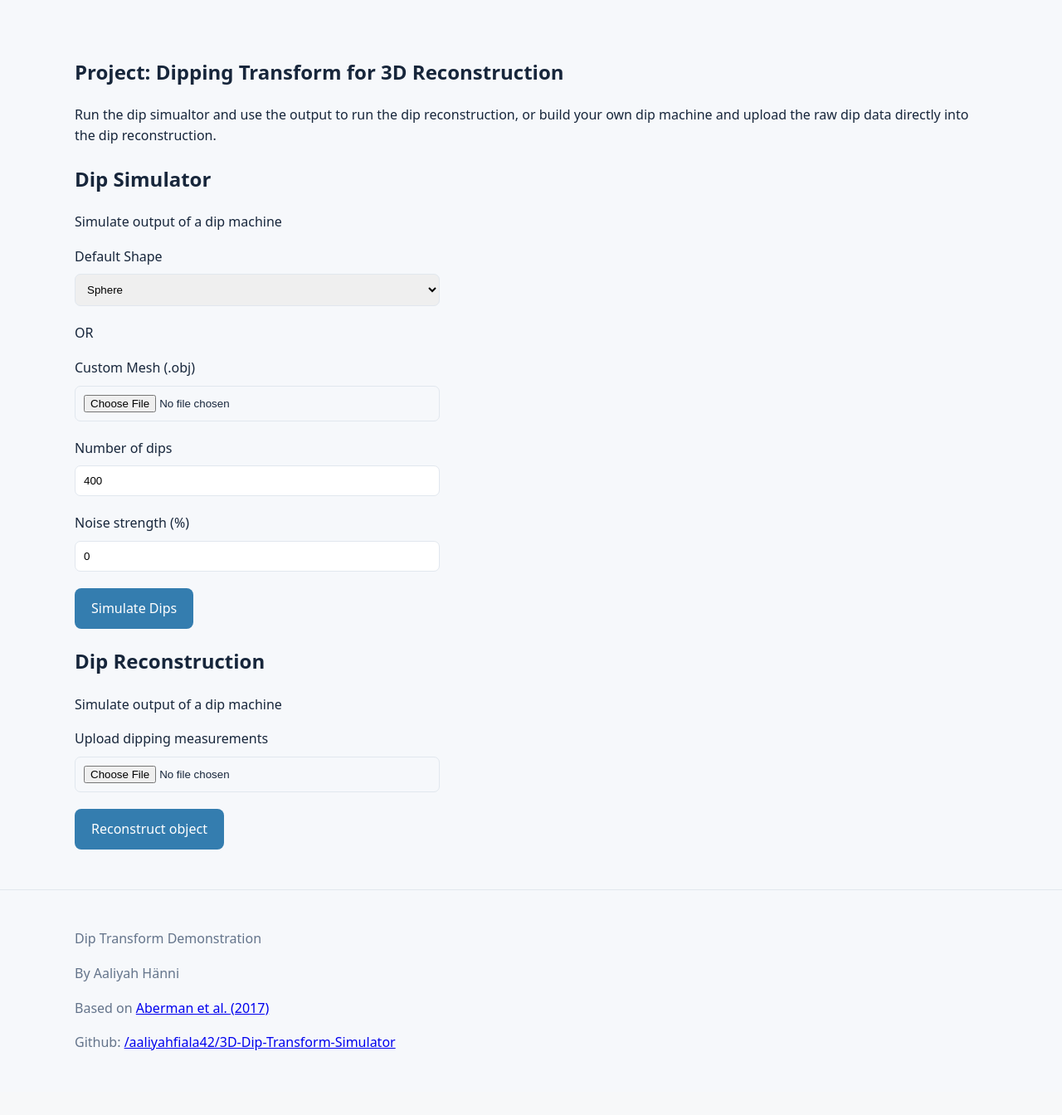
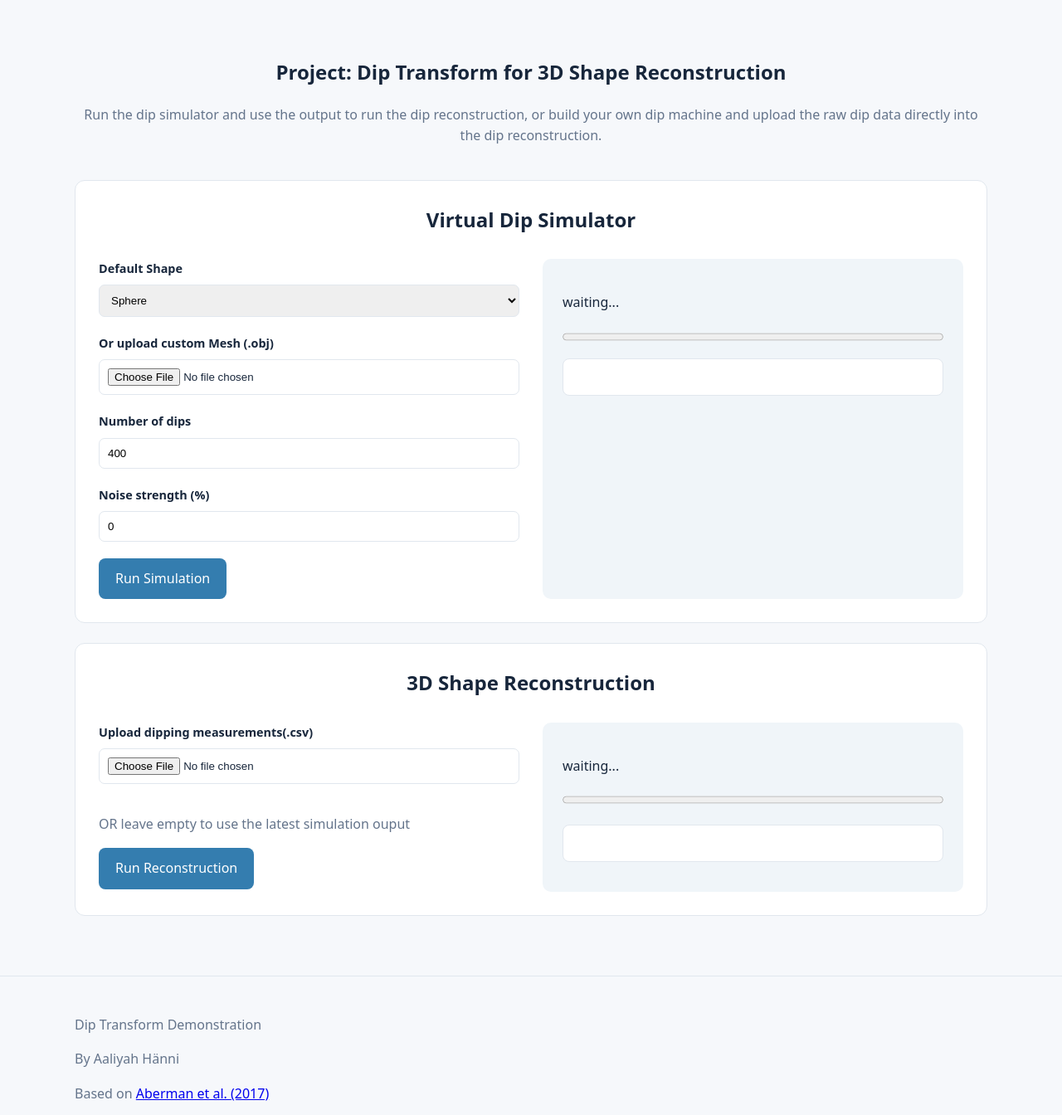
Before and after one commit to aaliyahfiala42/3D-Dip-Transform-Simulator, a Node server app: page / in a window 1280 px wide. Shown: the part 67-1411 px from the top of the page at 83% size. Before the commit the page ends 1333 px from the top, so only its background shows below. Run offline with Node 20, Linux system fonts and the light colour scheme.

Commit message:
progress on homepage layout, get progress from json

```diff
--- a/public/style.css
+++ b/public/style.css
@@ -116,3 +116,107 @@ progress {
         height: 320px;
     }
 }
+
+/* Introduction */
+.intro {
+    margin-bottom: 40px;
+    align-items: center;
+    justify-content: center;
+    text-align: center;
+}
+
+
+.intro p, .hint {
+    color: var(--muted);
+}
+
+/* Simulator and reconstructor sections */
+.card h2{
+
+    margin-top: 0;
+        align-items: center;
+    justify-content: center;
+    text-align: center;
+}
+
+/* Left = inputs, right = results */
+.workspace {
+    display: grid;
+    grid-template-columns: 1fr 1fr;
+    gap: 28px;
+    margin-top: 28px;
+}
+
+.workspace form,
+.results {
+    min-width: 0;
+}
+
+.workspace form {
+    display: flex;
+    flex-direction: column;
+    align-items: flex-start;
+}
+
+.workspace label {
+    font-size: 0.9rem;
+    font-weight: 600;
+}
+
+.workspace input,
+.workspace select {
+    max-width: none;
+}
+
+.results {
+    padding: 24px;
+    border-radius: 10px;
+    background: #f0f5f9;
+}
+
+.results h3 {
+    margin-top: 0;
+}
+
+.results progress {
+    accent-color: var(--accent);
+}
+
+.results pre {
+    padding: 12px;
+    border: 1px solid var(--border);
+    border-radius: 8px;
+    background: white;
+    font-size: 0.75rem;
+    max-height: 140px;
+    min-height: 45px;
+    overflow: auto;
+    white-space: pre-wrap;
+}
+
+.results a {
+    display: inline-block;
+    margin-top: 12px;
+    color: var(--accent);
+    font-weight: 600;
+}
+
+.results canvas {
+    margin-top: 20px;
+}
+
+.mesh-viewer {
+    width: 100%;
+    height: 320px;
+    margin-top: 20px;
+}
+
+[hidden] {
+    display: none !important;
+}
+
+@media (max-width: 750px) {
+    .workspace {
+        grid-template-columns: 1fr;
+    }
+}
--- a/server.js
+++ b/server.js
@@ -229,7 +229,7 @@ app.get('/job/:id', (req, res) => {
     });
 });
 // make script outputs downloadable
-app.get('/file/:id/:name', (req, res) => {
+app.get('/data/:id/:name', (req, res) => {
     const job = jobs.get(req.params.id);
     if(!job) return res.sendStatus(404);
 
--- a/views/home.ejs
+++ b/views/home.ejs
@@ -2,23 +2,24 @@
 
 <!--Section 0: INtroduction-->
 
-<section>
+<section class="intro">
 
     <h1>
-        Project: Dipping Transform for 3D Reconstruction
+        Project: Dip Transform for 3D Shape Reconstruction
     </h1>
-<p>Run the dip simualtor and use the output to run the dip reconstruction, or build your own dip machine
+    <p>
+        Run the dip simulator and use the output to run the dip reconstruction, or build your own dip machine
         and upload the raw dip data directly into the dip reconstruction.
     </p>
 
 </section>
+
 <!--Section 1: Dip Simulator-->
 
-<section>
-    <h2>Dip Simulator</h2>
-    <p>Simulate output of a dip machine</p>
+<section class="card">
+    <h2>Virtual Dip Simulator</h2>
 <!--Left Column: Dip simulator input-->
-
+    <div class="workspace">
         <form action = "/simulate" method="POST" enctype="multipart/form-data">
 
         <label for="shape">Default Shape</label>
@@ -27,52 +28,173 @@
             <option value="cube">Cube</option>
             <option value="icosahedron">Icosahedron</option>
         </select>
-
-    <p>OR</p>
-
-    <label for="obj">Custom Mesh (.obj)</label>
+        <label for="obj">Or upload custom Mesh (.obj)</label>
         <input type="file" id="obj" name="obj" accept=".obj">
-
         <label for="dips">Number of dips</label>
         <input type="number" id="dips" name="dips" value="400" min="1" max="5000">
-
         <label for="noise">Noise strength (%)</label>
         <input type="number" id="noise" name="noise" value="0" min="0" max="100">
 
-    <button type="submit">Simulate Dips</button>
-
-
-
+        <button type="submit">Run Simulation</button>
 
     </form>
 
     <!--Right Column: Dip simulator status, visualization (changing with status), output for download-->
+        <div class="results">
+            <p id="sim-stage">waiting...</p>
+            <progress id="sim-progress" value="0"></progress>
 
+            <canva id="dipChart" hidden></canva>
+            <pre id="sim-logs"></pre>
+            <div id ="sim-output"></div>
+        </div>
+
+    </div>
 </section>
 
 
 
 <!--Section 2: Dip Reconstructor-->
 
-<section>
-    <h2>Dip Reconstruction</h2>
-    <p>Simulate output of a dip machine</p>
+<section class="card">
+    <h2>3D Shape Reconstruction</h2>
+    <div class="workspace">
         <!--Left Column: Dip simulator input-->
 
         <form action = "/reconstruct" method="POST" enctype="multipart/form-data">
 
-    <label for="csv">Upload dipping measurements</label>
+        <label for="csv">Upload dipping measurements(.csv)</label>
+        <input type="file" id="csv" name="csv" accept=".csv">
+        <p class="hint">OR leave empty to use the latest simulation ouput</p>
+        <input type="hidden" name="sourceJob" id="sourceJob">
 
-    <input type="file" id="csv" name="csv" accept=".csv">
+        <button type="submit">Run Reconstruction</button>
+        </form>
 
-    <button type="submit">Reconstruct object</button>
+        <!--Right Column: Dip simulator status, visualization (changing with status), output for download-->
+        <div class="results">
+            <p id="rec-stage">waiting...</p>
+            <progress id="rec-progress" value="0"></progress>
+            <p id ="rec-details"></p>
+            <div id="meshViewer" class="mesh-viewer" hidden></div>
+            <pre id="rec-logs"></pre>
+            <div id="rec-ouput"></div>
+        </div>
+
+    </div>
+
+</section>
 
 
 
+<script type="importmap">
+{
+  "imports": {
+    "three": "https://cdn.jsdelivr.net/npm/three@0.160.1/build/three.module.js",
+    "three/addons/": "https://cdn.jsdelivr.net/npm/three@0.160.1/examples/jsm/"
+  }
+}
+</script>
 
-</form>
+<script>
+let latestSimulation = null;
 
-<!--Right Column: Dip simulator status, visualization (changing with status), output for download-->
+async function startJob(formId, url, prefix) {
+    const form = document.getElementById(formId);
+    const data = new FormData(form);
 
-</section>
+    // Uploaded CSV takes precedence over previous simulation
+    if (prefix === 'rec' && data.get('csv').size > 0) {
+        data.delete('sourceJob');
+    }
+
+    const response = await fetch(url, {
+        method: 'POST',
+        body: data
+    });
+
+    const result = await response.json();
+
+    if (!response.ok) {
+        throw new Error(result.error);
+    }
+
+    const id = result.jobId;
+
+    document.getElementById(`${prefix}-output`).innerHTML = '';
+    document.getElementById(`${prefix}-logs`).textContent = '';
+
+    // Check Python job status every second
+    const timer = setInterval(async () => {
+
+        const response = await fetch(`/job/${id}`);
+        const job = await response.json();
+
+        document.getElementById(`${prefix}-stage`).textContent =
+            job.stage;
+
+        document.getElementById(`${prefix}-progress`).value =
+            job.progress;
+
+        document.getElementById(`${prefix}-logs`).textContent =
+            job.logs.join('\n');
+
+        if (job.status === 'completed') {
+            clearInterval(timer);
+
+            if (prefix === 'sim') {
+                latestSimulation = id;
+                document.getElementById('sourceJob').value = id;
+
+                document.getElementById('sim-output').innerHTML =
+                    `<a href="/data/${id}/dip_data.csv" download>
+                        Download dip data (.csv)
+                     </a>`;
+
+                showDipChart(id);
+            }
+
+            if (prefix === 'rec') {
+                document.getElementById('rec-output').innerHTML =
+                    `<a href="/data/${id}/dip_reconstruction.obj" download>
+                        Download reconstruction (.obj)
+                     </a>`;
+
+                showMesh(id);
+            }
+        }
+
+        if (job.status === 'failed') {
+            clearInterval(timer);
+        }
+
+    }, 1000);
+}
+
+document.getElementById('simulateForm').onsubmit = async e => {
+    e.preventDefault();
+
+    try {
+        await startJob('simulateForm', '/simulate', 'sim');
+    } catch (error) {
+        document.getElementById('sim-stage').textContent = error.message;
+    }
+};
+
+document.getElementById('reconstructForm').onsubmit = async e => {
+    e.preventDefault();
+
+    if (!latestSimulation &&
+        !document.querySelector('[name="csv"]').files.length) {
+        alert('Upload a CSV or complete a simulation first.');
+        return;
+    }
+
+    try {
+        await startJob('reconstructForm', '/reconstruct', 'rec');
+    } catch (error) {
+        document.getElementById('rec-stage').textContent = error.message;
+    }
+};
+</script>
 <%- include('partials/footer') %>
```
Lines whose indentation alone changed are shown as unchanged.
